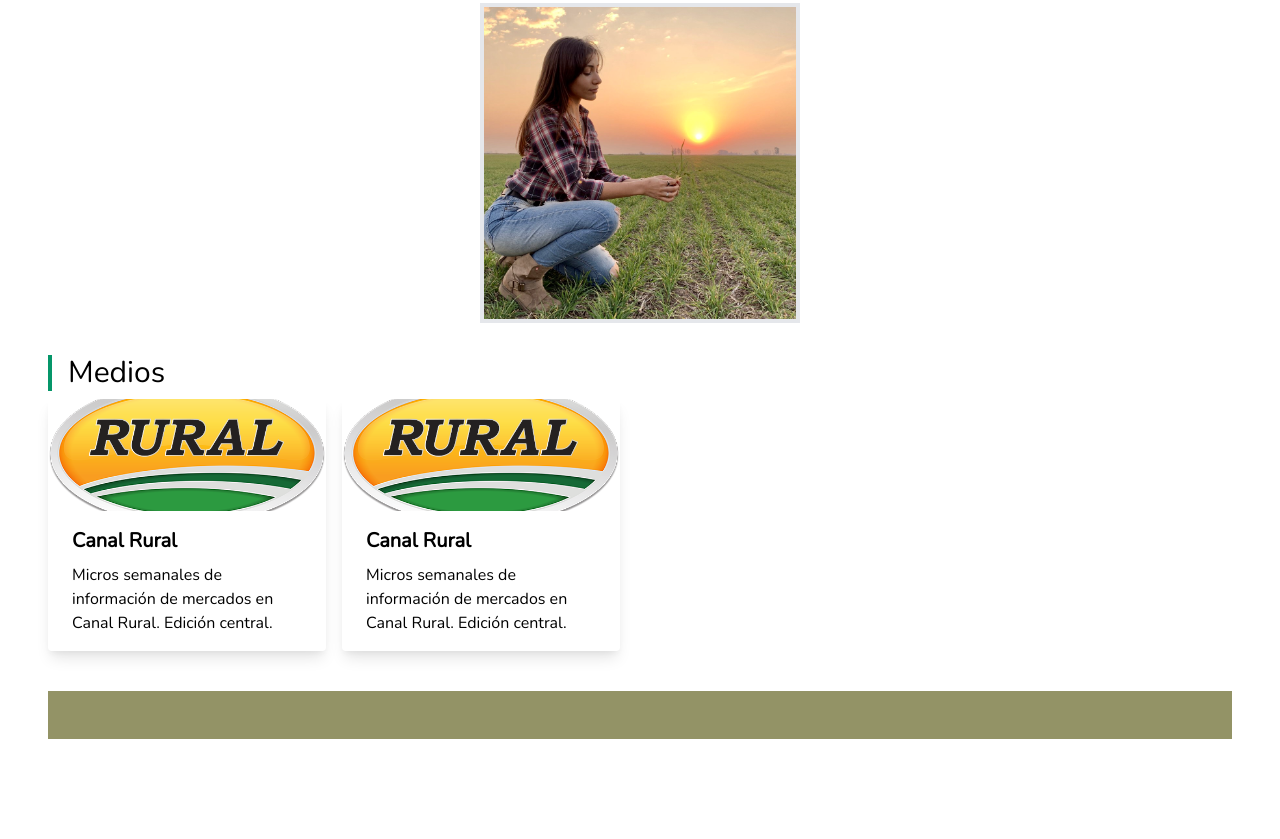
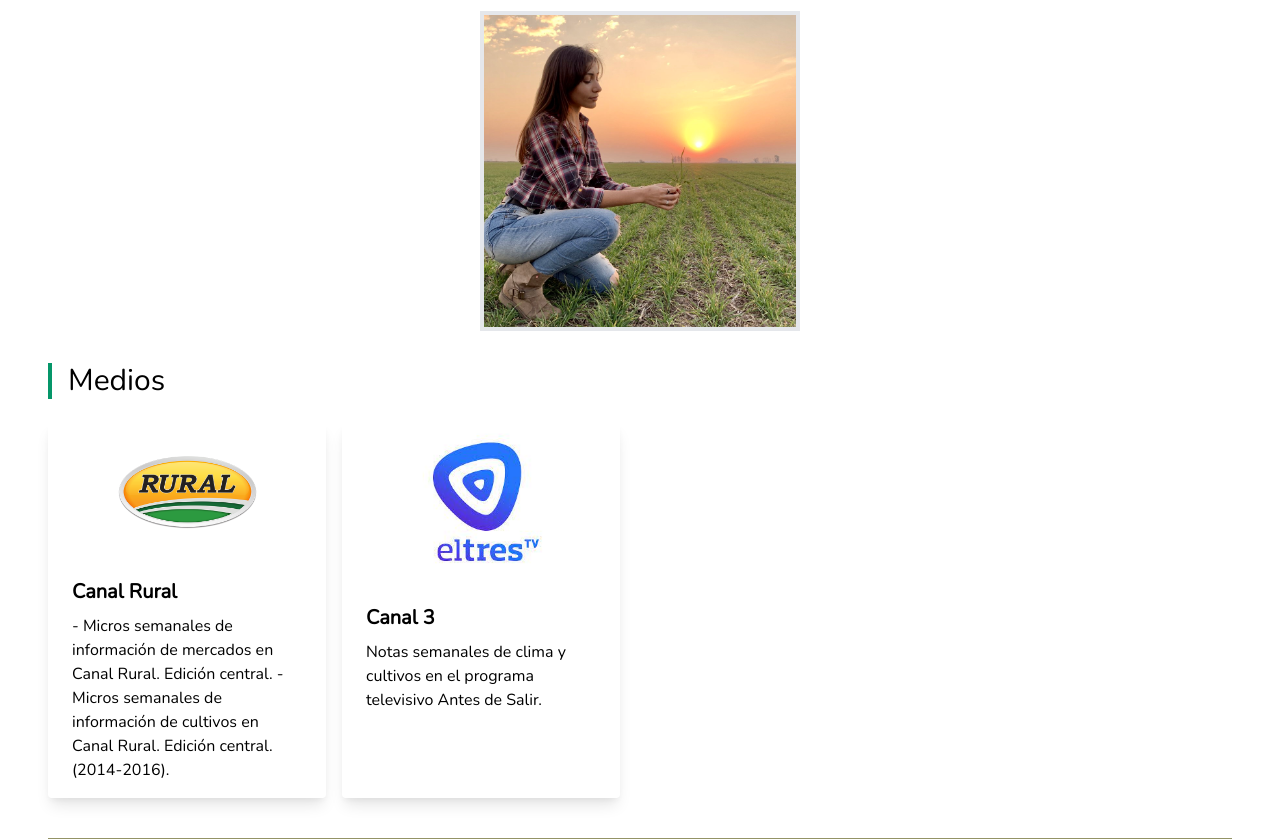
Before and after one commit to agarassino/sofiacorina, a Gatsby site: page / in a window 1280 px wide. Shown: the part 1958-2797 px from the top of the page. Before the commit the page ends 2745 px from the top, so only its background shows below. Built offline with nearby package versions, Linux system fonts and the light colour scheme; Gatsby itself is replaced by a stand-in of ours.

Commit message:
alignig items and mobile fixes

```diff
--- a/src/components/Footer.js
+++ b/src/components/Footer.js
@@ -2,8 +2,10 @@ import React from 'react';
 
 const footer = () => {
     return (
-        <div id="footer">
-
+        <div id="footer" className="flex align-center justify-center">
+          <p className="text-white m-auto font-bold">
+            Sofia Corina - Ingeniera Agrónoma
+          </p>
       </div>
     )
 }
--- a/src/components/Header.js
+++ b/src/components/Header.js
@@ -15,14 +15,14 @@ const links = [
 ];
 const header = () => {
   return (
-    <div className="header grid grid-cols-3 my-8 mb-10">
+    <div className="header grid  md:grid-cols-3 my-8 mb-10">
       <div>
         <h1>Sofia Corina</h1>
         <h4 className="ml-1">Analista Agrícola</h4>
       </div>
       <div></div>
-      <div id="contact" className="social-header text-left border-grey border-l-4 pl-5">
-        <h3>Contacto</h3>
+      <div id="contact" className="mt-5 sm:mt-0 social-header text-left border-grey border-l-4 pl-5">
+        <h3 className="hidden sm:block">Contacto</h3>
         <ul>
           <li>
             <FontAwesomeIcon icon={faEnvelope} /> info@sofiacorina.com
--- a/src/components/Intro.js
+++ b/src/components/Intro.js
@@ -2,11 +2,11 @@ import React from "react";
 import { StaticImage } from "gatsby-plugin-image";
 const intro = () => {
   return (
-    <div className="flex shadow-lg mb-12 rounded-md">
-      <div id="intro-img" className="p-10">
-        <div className="md:flex-shrink-0 ">
+    <div className="flex flex-col sm:flex-row mb-12">
+      <div id="intro-img" className="sm:p-2">
+        <div className="md:flex-shrink-0 rounded-lg overflow-hidden sm:rounded-lg">
           <StaticImage
-            className="h-28 w-full rounded-full object-cover md:w-28"
+            className="object-cover w-full"
             src="../images/foto1.jpg"
             alt="Sofia Corina"
           />
--- a/src/components/Media.js
+++ b/src/components/Media.js
@@ -1,46 +1,76 @@
 import React from "react";
 import { StaticImage } from "gatsby-plugin-image";
+
+const canal3 = (
+  <StaticImage
+    className="h-28 w-full rounded-full"
+    src="../images/canal_3.jpeg"
+    alt="Sofia Corina"
+  />
+);
+
+const canalRural = (
+  <StaticImage
+    className="h-28 w-full rounded-full"
+    src="../images/canal_rural.png"
+    alt="Sofia Corina"
+  />
+);
 
 const media = () => {
   const mediaList = [
     {
-      company: "Bolsa de Comercio de Rosario.",
-      position: "Analista en Estimaciones Agrícolas.",
-      desc: "Guía Estratégica para el Agro.",
-      from: "Febrero 2019",
-      to: "Actualidad",
+      media: "Canal Rural",
+      desc:
+        "- Micros semanales de información de mercados en Canal Rural. Edición central. - Micros semanales de información de cultivos en Canal Rural. Edición central. (2014-2016).",
+      logo: "canalRural",
     },
     {
-      company: "Bolsa de Comercio de Rosario.",
-      position: "Analista Investigador de Mercados de Granos.",
-      desc: "Departamento de Informaciones y Estudios Económicos.",
-      from: "Febrero 2019",
-      to: "Actualidad",
+      media: "Canal 3",
+      desc:
+        "Notas semanales de clima y cultivos en el programa televisivo Antes de Salir.",
+      logo: "canal3",
     },
   ];
 
   const media = mediaList.map((exp) => {
+    let img = null;
+    switch (exp.logo) {
+      case "canal3":
+        img = (
+          <StaticImage
+            className="w-1/2 rounded-full object-fit sm:rounded-none sm:object-scale-down"
+            src="../images/canal_3.jpeg"
+            alt="Canal 3"
+          />
+        );
+        break;
+      case "canalRural":
+        img = (
+          <StaticImage
+            className="w-1/2 rounded-full object fit"
+            src="../images/canal_rural.png"
+            alt="Canal Rural"
+          />
+        );
+        break;
+    }
     return (
-      <div className="max-w-xs rounded overflow-hidden shadow-lg my-2 mr-4">
-        <StaticImage
-          className="h-28 w-full rounded-full"
-          src="../images/canal_rural.png"
-          alt="Sofia Corina"
-        />
+      <div className="rounded shadow-lg my-2 mr-4 flex items-center flex-col">
+        {img}
         <div className="px-6 py-4">
-          <div className="font-bold text-xl mb-2">Canal Rural</div>
-          <p className="text-grey-darker text-base">
-            Micros semanales de información de mercados en Canal Rural. Edición
-            central.
-          </p>
+          <div className="font-bold text-xl mb-2">{exp.media}</div>
+          <p className="text-grey-darker text-base">{exp.desc}</p>
         </div>
       </div>
     );
   });
   return (
     <div className="my-8 mr-2">
-      <h2 className="text-left border-green-600 border-l-4 pl-4">Medios</h2>
-      <div className="grid grid-cols-4">{media}</div>
+      <h2 className="text-left border-green-600 border-l-4 pl-4 my-4">
+        Medios
+      </h2>
+      <div className="grid grid-cols-2 sm:grid-cols-4">{media}</div>
     </div>
   );
 };
--- a/src/styles/global.css
+++ b/src/styles/global.css
@@ -34,4 +34,7 @@
       min-height: 3rem;
       background-color: #939366;
     }
+    #contact ul li {
+      font-size: 1rem;
+    }
   }
--- a/tailwind.config.js
+++ b/tailwind.config.js
@@ -4,6 +4,22 @@ module.exports = {
   theme: {
     fontFamily: {
       'nunito': ['nunito', 'sans-serif'],
+    },
+    screens: {
+      'sm': '640px',
+      // => @media (min-width: 640px) { ... }
+
+      'md': '768px',
+      // => @media (min-width: 768px) { ... }
+
+      'lg': '1024px',
+      // => @media (min-width: 1024px) { ... }
+
+      'xl': '1280px',
+      // => @media (min-width: 1280px) { ... }
+
+      '2xl': '1536px',
+      // => @media (min-width: 1536px) { ... }
     },
     extend: {},
   },
```
Also changed, not shown: README.md, src/images/canal_3.jpeg (added), 1 other file.
